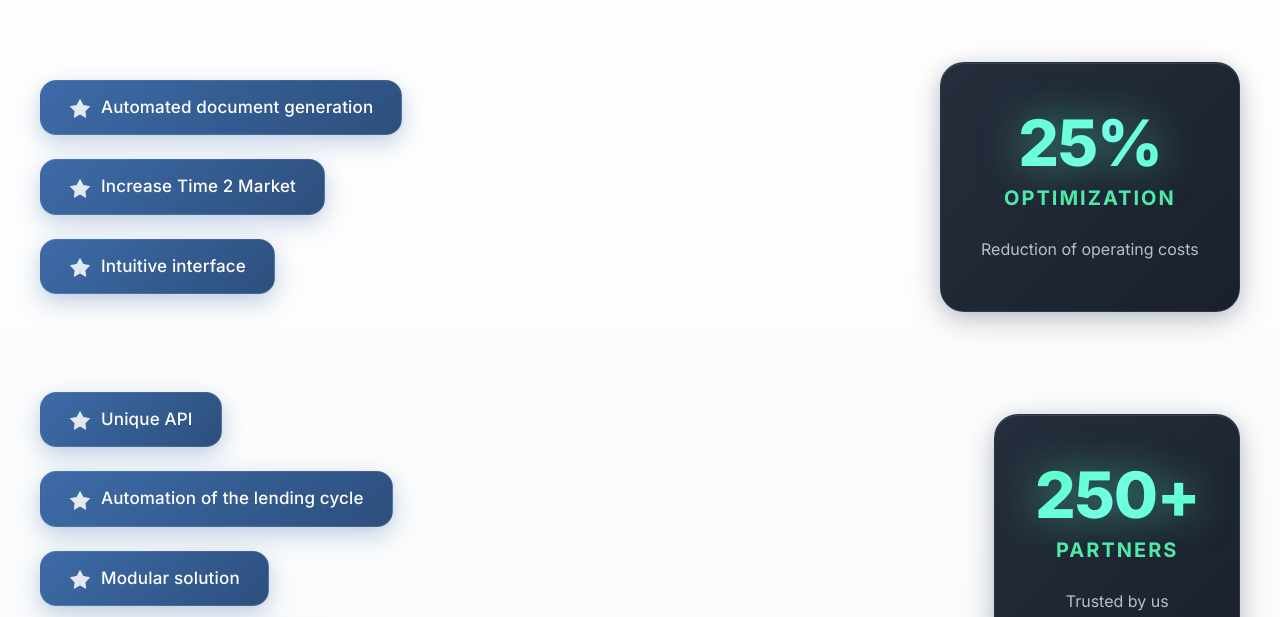
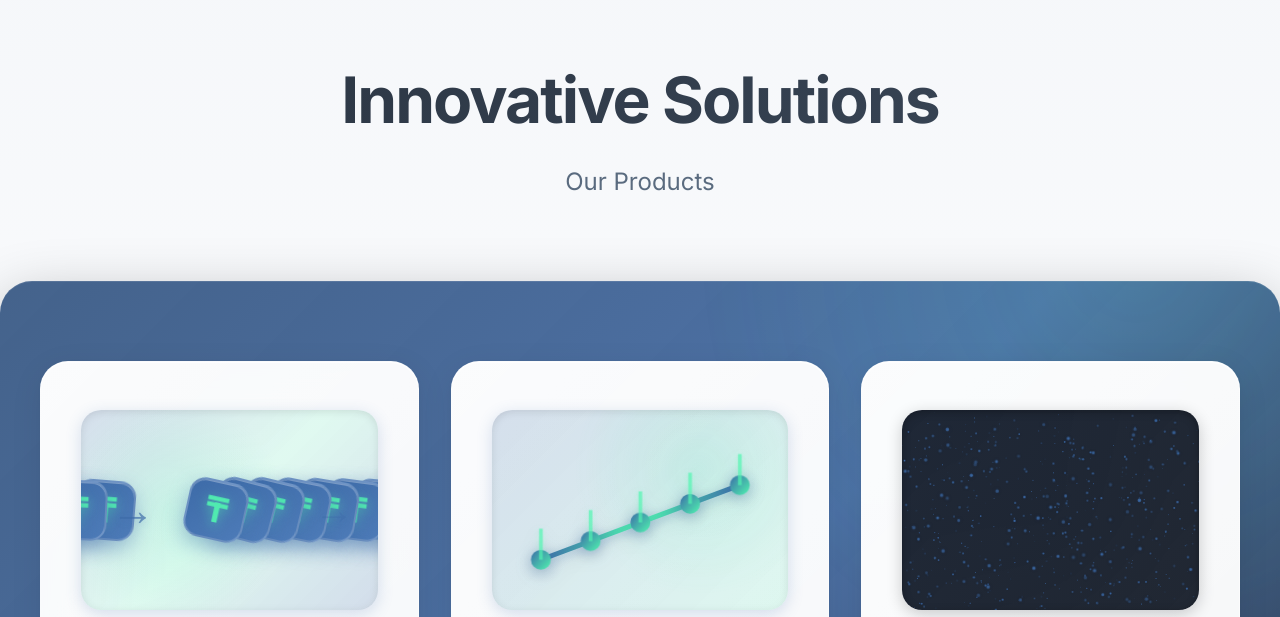
Before and after one commit to NNNursultan676/landing-main, a React (Vite) app: page / in a window 1280 px wide. Shown: the part 1403-2020 px from the top of the page. Built offline with nearby package versions, Linux system fonts and the light colour scheme.

Commit message:
Remove UnifiedFeatures component from MainLayout to streamline the layout and improve performance.

```diff
--- a/src/layouts/MainLayout/Mainlayout.jsx
+++ b/src/layouts/MainLayout/Mainlayout.jsx
@@ -139,9 +139,6 @@ const Mainlayout = () => {
           </div>
       </div>
 
-      {/* Unified Features & Stats Section */}
-      <UnifiedFeatures />
-
       {/* Solutions Section */}
       <div id="solutions">
         <SolutionsSection />
```
